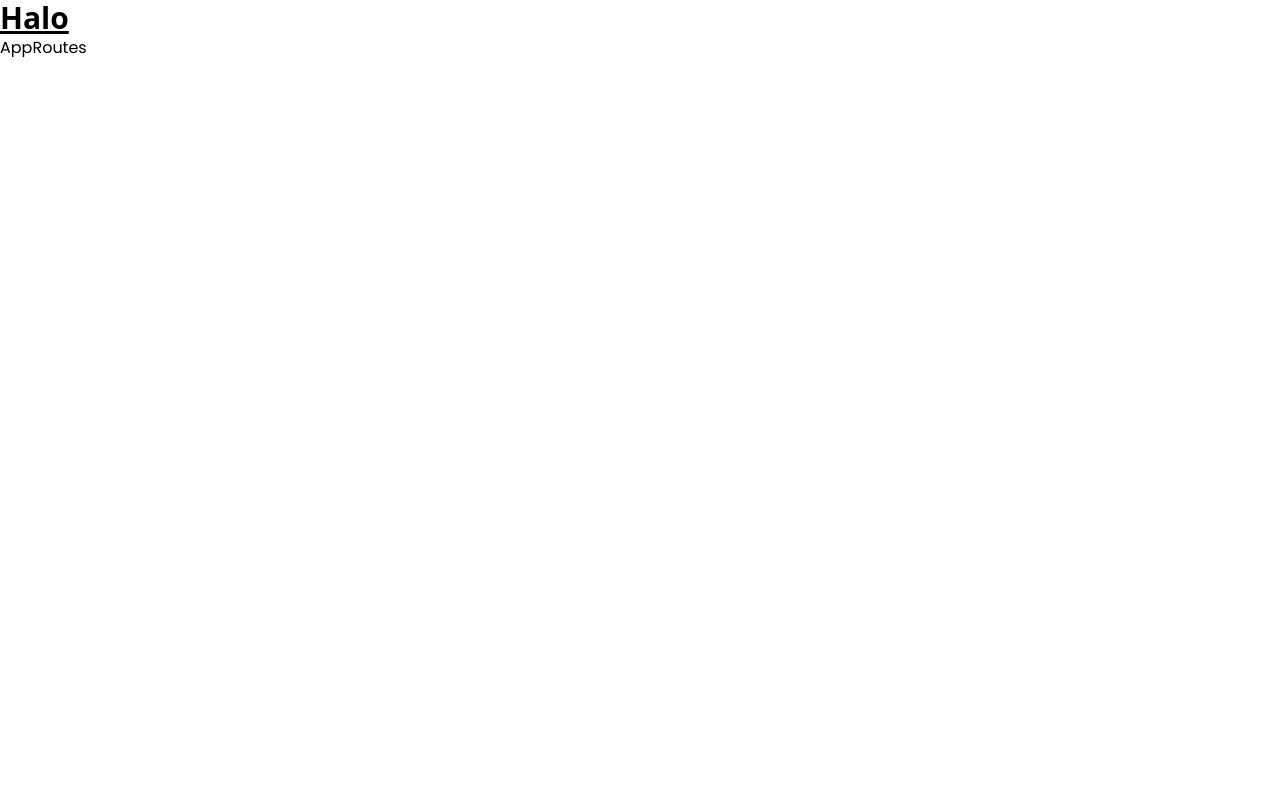
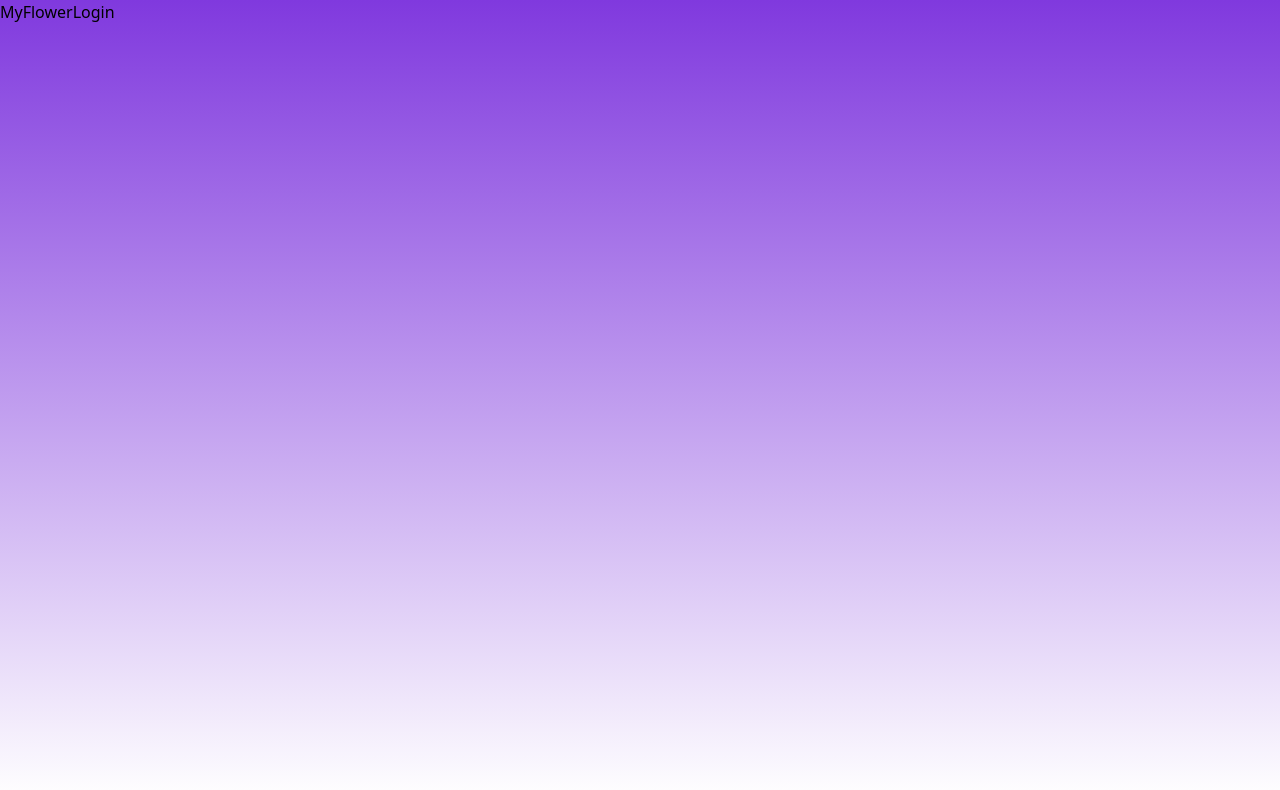
Before and after one commit to afifudin23/myrekap-myflower, a React (Vite) app in the folder apps/myflower/: page /auth/login in a window 1280 px wide. Shown: the top 790 px of the page. Built offline with nearby package versions, Linux system fonts and the light colour scheme.

Commit message:
chore: implement atomic design structure to component folder

```diff
--- a/apps/myflower/src/App.tsx
+++ b/apps/myflower/src/App.tsx
@@ -1,14 +1,12 @@
-import AppRoutes from "./routes/AppRoutes"
-
+import AppProvider from "./providers/AppProvider";
+import AppRouter from "./routes/AppRouter";
 
 function App() {
-
-  return (
-    <>
-      <h1 className="text-3xl font-bold underline from-neutral-700">Halo</h1>
-      <AppRoutes />
-    </>
-  )
+    return (
+        <AppProvider>
+            <AppRouter />
+        </AppProvider>
+    );
 }
 
-export default App
+export default App;
--- /dev/null
+++ b/apps/myflower/src/components/organisms/AuthForm.tsx
@@ -0,0 +1,5 @@
+function AuthForm({children}: {children: React.ReactNode}) {
+    return <div>{children}</div>;
+}
+
+export default AuthForm;
--- /dev/null
+++ b/apps/myflower/src/components/templates/AuthTemplate.tsx
@@ -0,0 +1,10 @@
+function AuthTemplate({ children }: { children: React.ReactNode }) {
+    return (
+        <div className="bg-gradient-to-t from-[#FFFFFF] to-[#8039de] h-screen flex">
+            <h1>MyFlower</h1>
+            <div>{children}</div>
+        </div>
+    );
+}
+
+export default AuthTemplate;
--- /dev/null
+++ b/apps/myflower/src/pages/Login.tsx
@@ -0,0 +1,11 @@
+import AuthForm from "../components/organisms/AuthForm";
+import AuthTemplate from "../components/templates/AuthTemplate";
+
+function Login() {
+    return (
+        <AuthTemplate>
+            <AuthForm children={<h1>Login</h1>} />
+        </AuthTemplate>
+    );
+}
+export default Login;
--- /dev/null
+++ b/apps/myflower/src/pages/Register.tsx
@@ -0,0 +1,12 @@
+import AuthForm from "../components/organisms/AuthForm";
+import AuthTemplate from "../components/templates/AuthTemplate";
+
+function Register() {
+    return (
+        <AuthTemplate>
+            <AuthForm children={<h1>Register</h1>} />
+        </AuthTemplate>
+    );
+}
+
+export default Register;
--- /dev/null
+++ b/apps/myflower/src/providers/AppProvider.tsx
@@ -0,0 +1,5 @@
+function AppProvider({ children }: { children: React.ReactNode }) {
+    return <>{children}</>;
+}
+
+export default AppProvider;
--- /dev/null
+++ b/apps/myflower/src/routes/AppRouter.tsx
@@ -0,0 +1,22 @@
+import { BrowserRouter as Router, Routes, Route, Navigate } from "react-router-dom";
+import Login from "../pages/Login";
+import Register from "../pages/Register";
+
+function AppRouter() {
+    return (
+        <Router>
+            <Routes>
+                <Route path="/" element={<Navigate to="/auth/login" replace />} />
+
+                <Route path="/auth">
+                    <Route path="login" element={<Login />} />
+                    <Route path="register" element={<Register />} />
+                </Route>
+
+                <Route path="*" element={<h1>Not Found</h1>} />
+            </Routes>
+        </Router>
+    );
+}
+
+export default AppRouter;
--- a/apps/myflower/src/routes/AppRoutes.tsx
+++ /dev/null
@@ -1,5 +0,0 @@
-function AppRoutes() {
-    return <div className="font-poppins">AppRoutes</div>;
-}
-
-export default AppRoutes;
```
